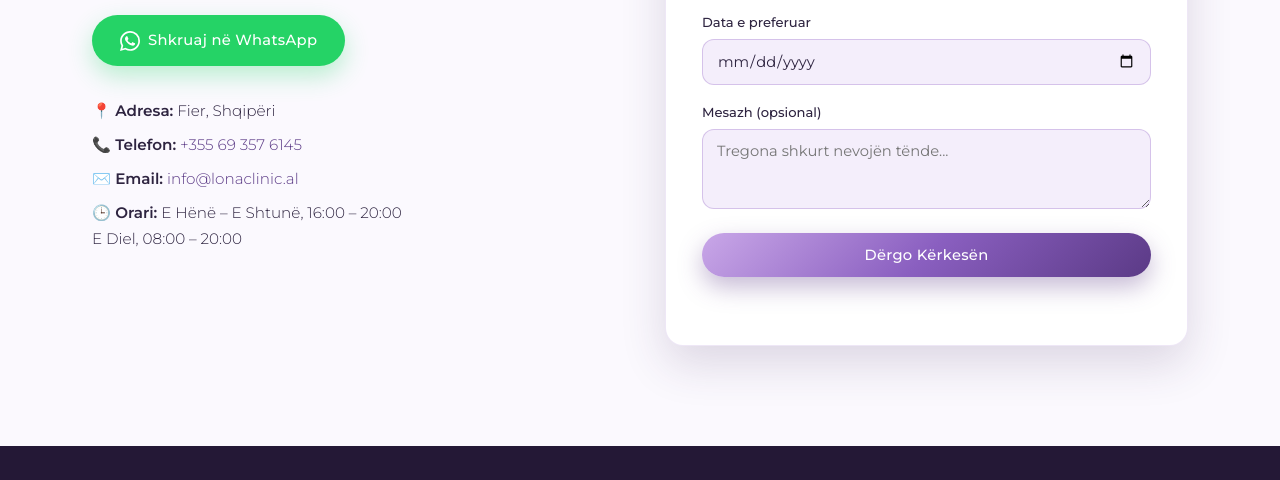
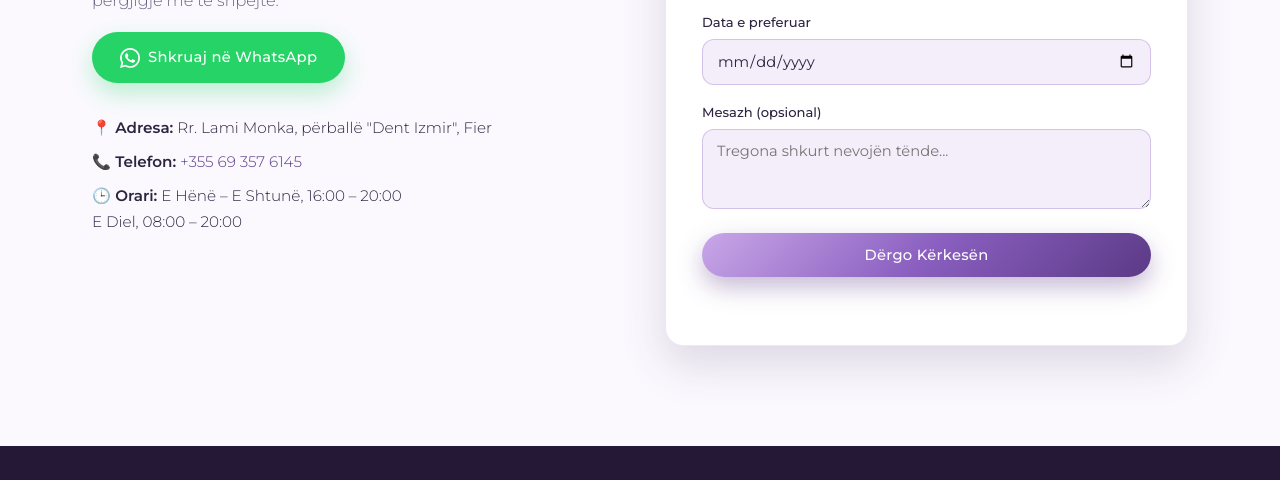
Before and after one commit to gaming-clan/vitalhijamafier, a plain HTML site: page index.html in a window 1280 px wide. Shown: the part 5139-5619 px from the top of the page. Drawn offline with nearby package versions, Linux system fonts and the light colour scheme.

Commit message:
Remove placeholder email and set real clinic address
- Drop the fabricated info@lonaclinic.al email from the contact section
- Set the real address: Rr. Lami Monka, përballë "Dent Izmir", Fier
  (contact block + JSON-LD streetAddress for local SEO)

Co-Authored-By: Claude Opus 4.8 <noreply@anthropic.com>
Claude-Session: https://claude.ai/code/session_01LJeA3LWTXGcxZpUWfaDFQH

```diff
--- a/index.html
+++ b/index.html
@@ -31,6 +31,7 @@
     "areaServed": "Fier, Shqipëri",
     "address": {
       "@type": "PostalAddress",
+      "streetAddress": "Rr. Lami Monka (përballë Dent Izmir)",
       "addressLocality": "Fier",
       "addressCountry": "AL"
     },
@@ -309,9 +310,8 @@
           </a>
 
           <div class="contact-list" id="kontakti">
-            <p><strong>📍 Adresa:</strong> Fier, Shqipëri</p>
+            <p><strong>📍 Adresa:</strong> Rr. Lami Monka, përballë "Dent Izmir", Fier</p>
             <p><strong>📞 Telefon:</strong> <a href="tel:+355693576145">+355 69 357 6145</a></p>
-            <p><strong>✉️ Email:</strong> <a href="mailto:info@lonaclinic.al">info@lonaclinic.al</a></p>
             <p><strong>🕒 Orari:</strong> E Hënë – E Shtunë, 16:00 – 20:00<br>E Diel, 08:00 – 20:00</p>
           </div>
         </div>
```
Also changed, not shown: 1 other file.
